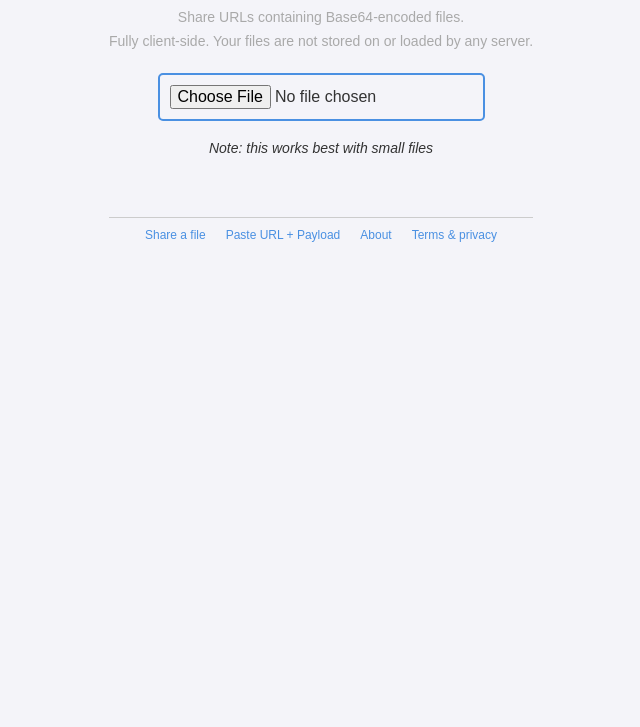
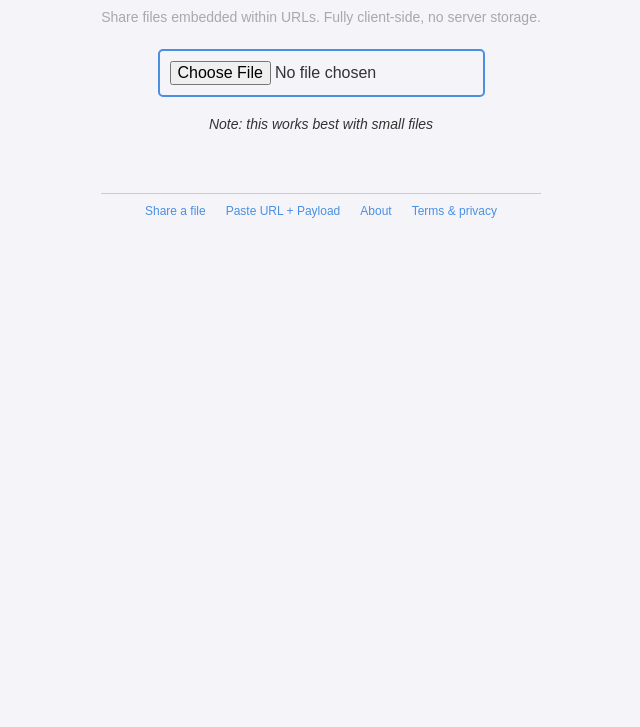
Before and after one commit to below43/url-file-share, a plain HTML site: page index.html in a window 1280 px wide. Shown: the part 73-800 px from the top of the page, without its empty margins (319-959 px from the left). Drawn offline with Linux system fonts and the light colour scheme.

Commit message:
Changed main description

```diff
--- a/index.html
+++ b/index.html
@@ -14,7 +14,7 @@
 	<div id="loading"></div>
 	<div class="container">
 		<h1>URL File</h1>
-		<p class="introtext">Share URLs containing Base64-encoded files.<br />Fully client-side. Your files are not stored on or loaded by any server.</p>
+		<p class="introtext">Share files embedded within URLs. Fully client-side, no server storage.</p>
 		<div id="create-payload">
 			<input type="file" id="fileInput" onchange="convertFile()">
 			<p><em>Note: this works best with small files</em></p>
```
